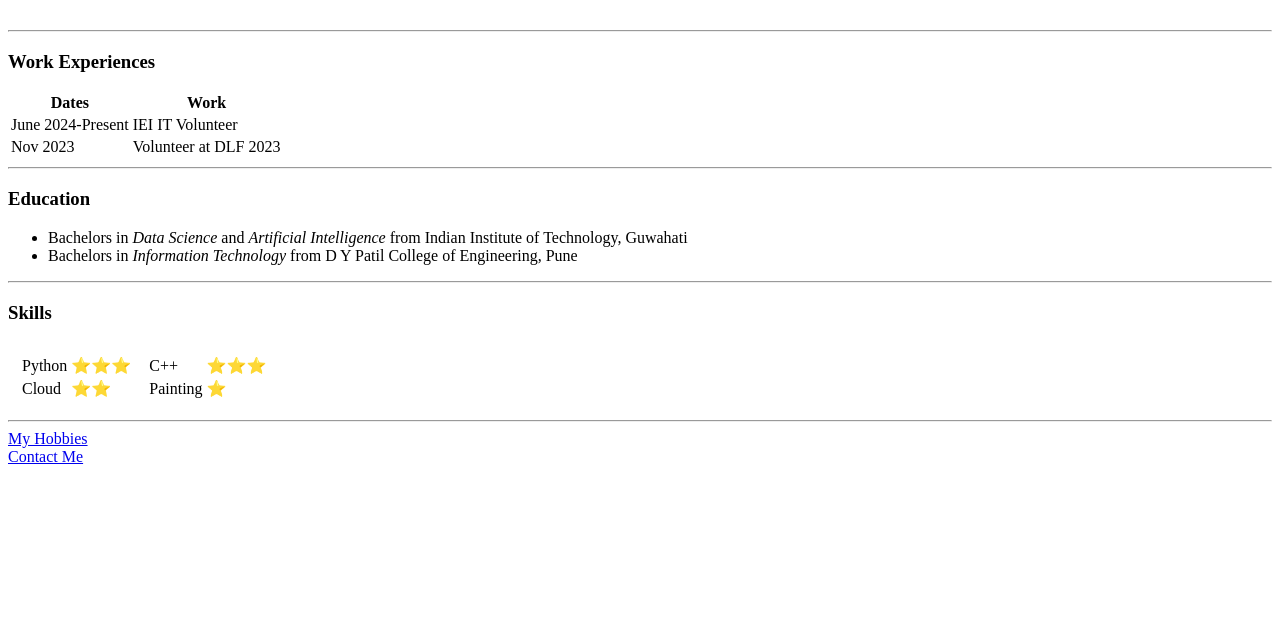
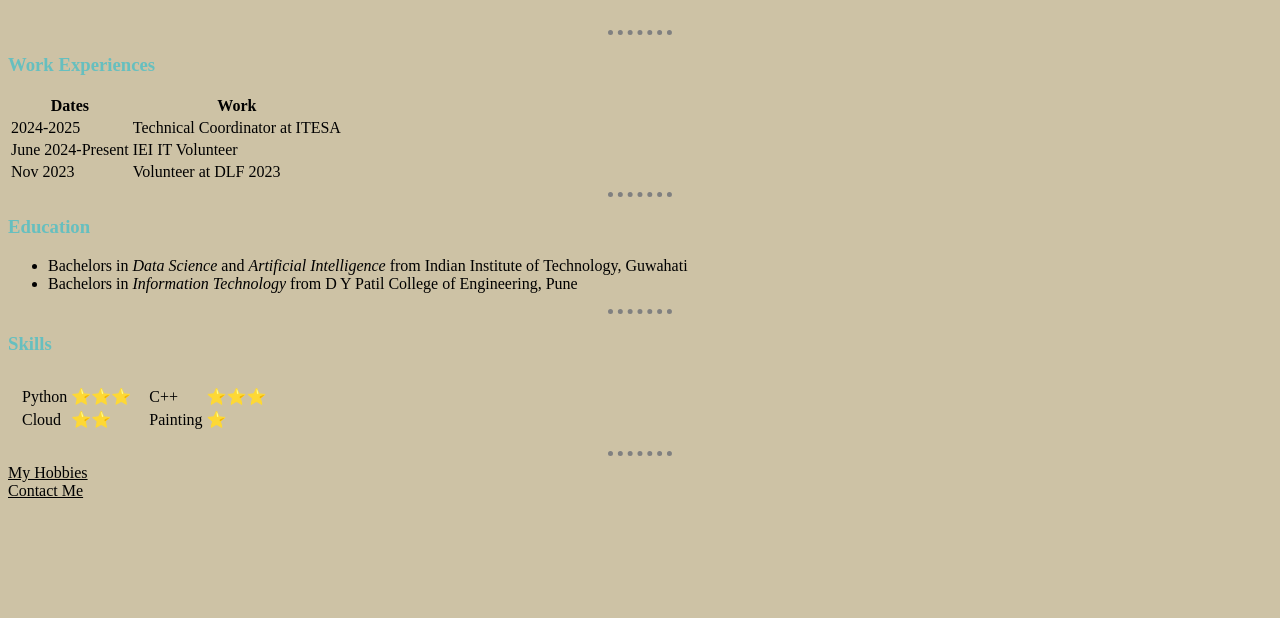
Before and after one commit to thatengineerguy21/cv-web1, a plain HTML site: page index.html in a window 1280 px wide. Shown: the part 182-800 px from the top of the page. Drawn offline with Linux system fonts and the light colour scheme; files that its build step writes are made by us from their sources.

Commit message:
Update index.html

```diff
--- a/index.html
+++ b/index.html
@@ -4,11 +4,13 @@
         <meta charset="UTF-8">
         <meta name="viewport" content="width=device-width, initial-scale=1.0">
         <title>Vedant's Personal Site</title>
+        <link rel="stylesheet" href="css/styles.css">
+
     </head>
     <body>
         <table cellspacing="20">
             <tr>
-                <td><img src="Profile.jpg" alt="Vedant" width="150px" height="150px"></td>
+                <td><img src="Profile.jpg" alt="Vedant"></td>
                 <td> <h1>Vedant Chaudhari</h1>
                     <p><em>Software Engineer and Tech Enthusiast</em> </p>
                     <p>Hi! I am a Sophomore at IITG and DYPCOE, Akurdi. I like trekking and listening to Jazz</p>
@@ -25,6 +27,14 @@
                     <th>Work</th>
                 </tr>
             </thead>
+            <tr>
+                <td>
+                    2024-2025
+                </td>
+                <td>
+                    Technical Coordinator at ITESA
+                </td>
+            </tr>
             <tr>
                 <td>June 2024-Present</td>
                 <td>IEI IT Volunteer</td>
```
